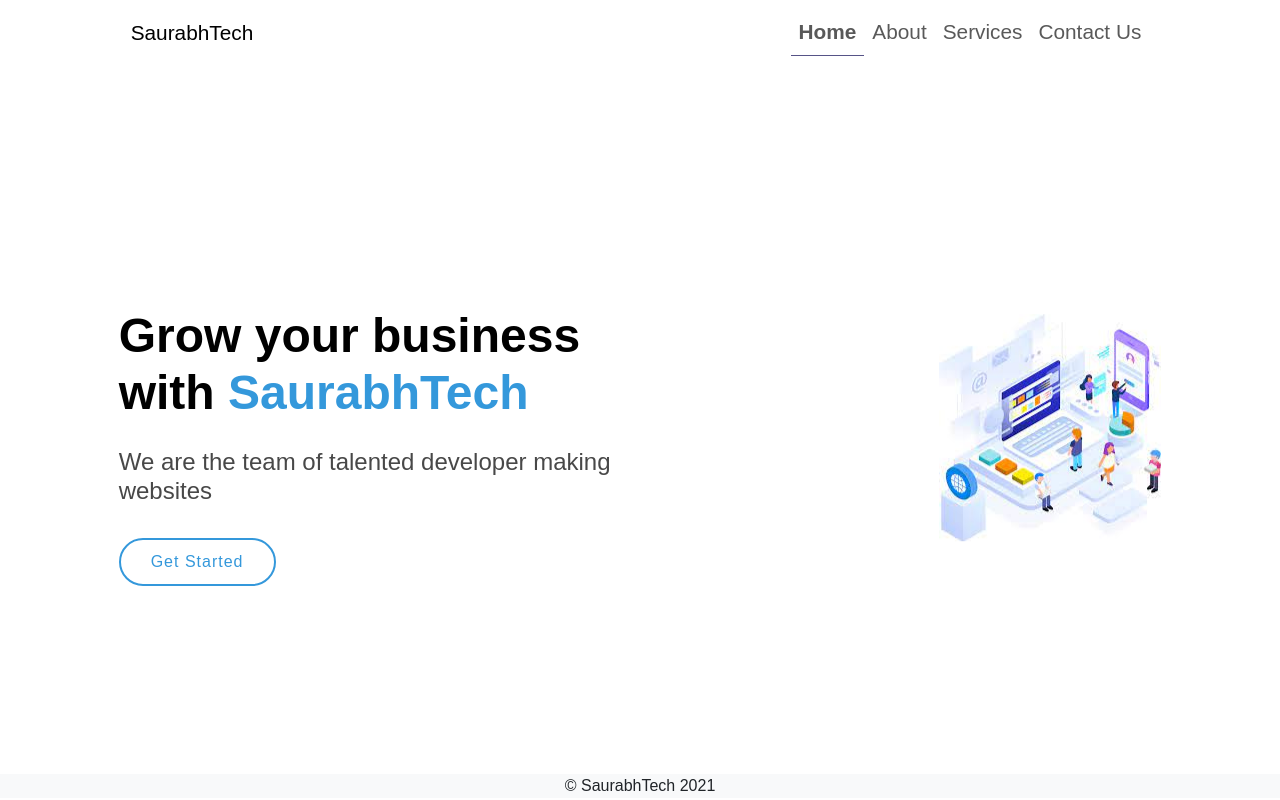
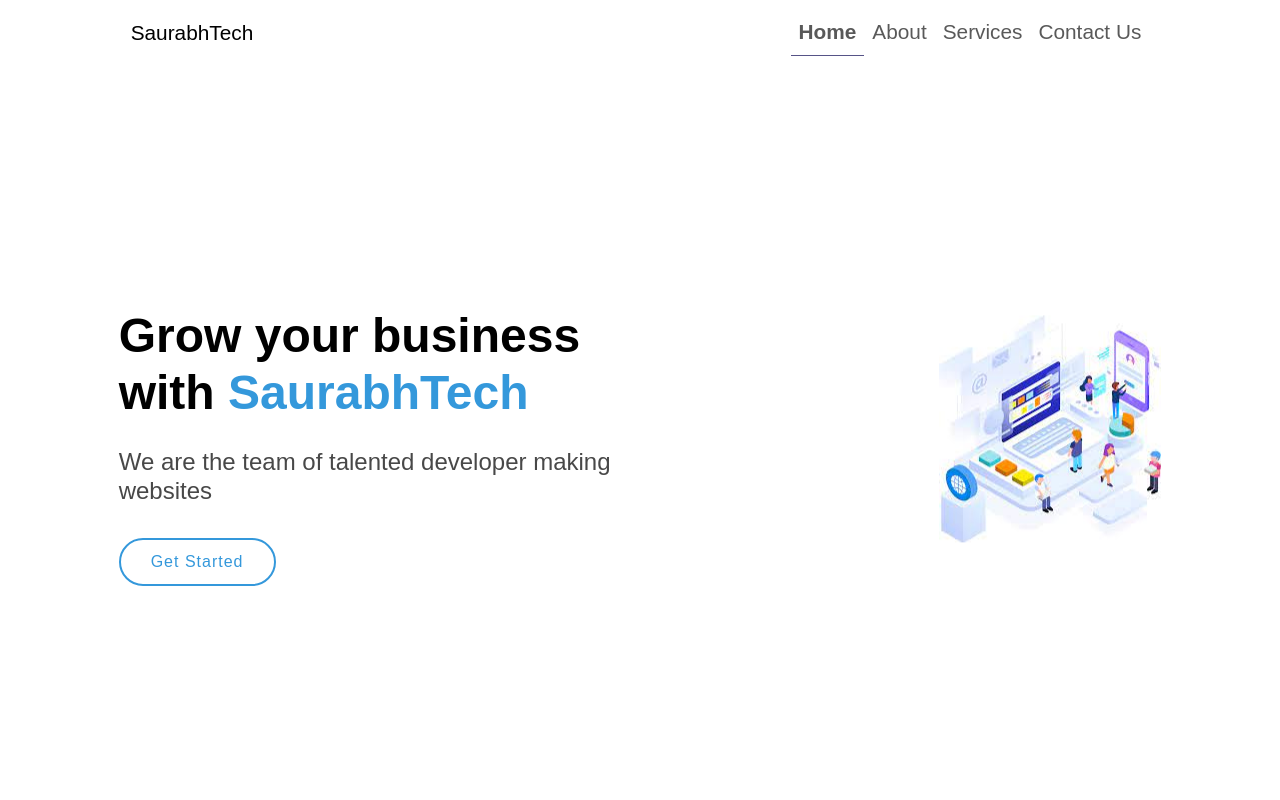
Before and after one commit to shivanshthakur4u/portfolio, a React (Create React App) app: page / in a window 1280 px wide. Shown: the top 800 px of the page. Built offline with nearby package versions, Linux system fonts and the light colour scheme; a web font is replaced by a local one.

Commit message:
footer added

```diff
--- a/src/styles.css
+++ b/src/styles.css
@@ -138,5 +138,6 @@
 
 
 footer {
-margin:15px,10px;
+  padding: 2px;
+  margin-top: 10em;
 }
```
